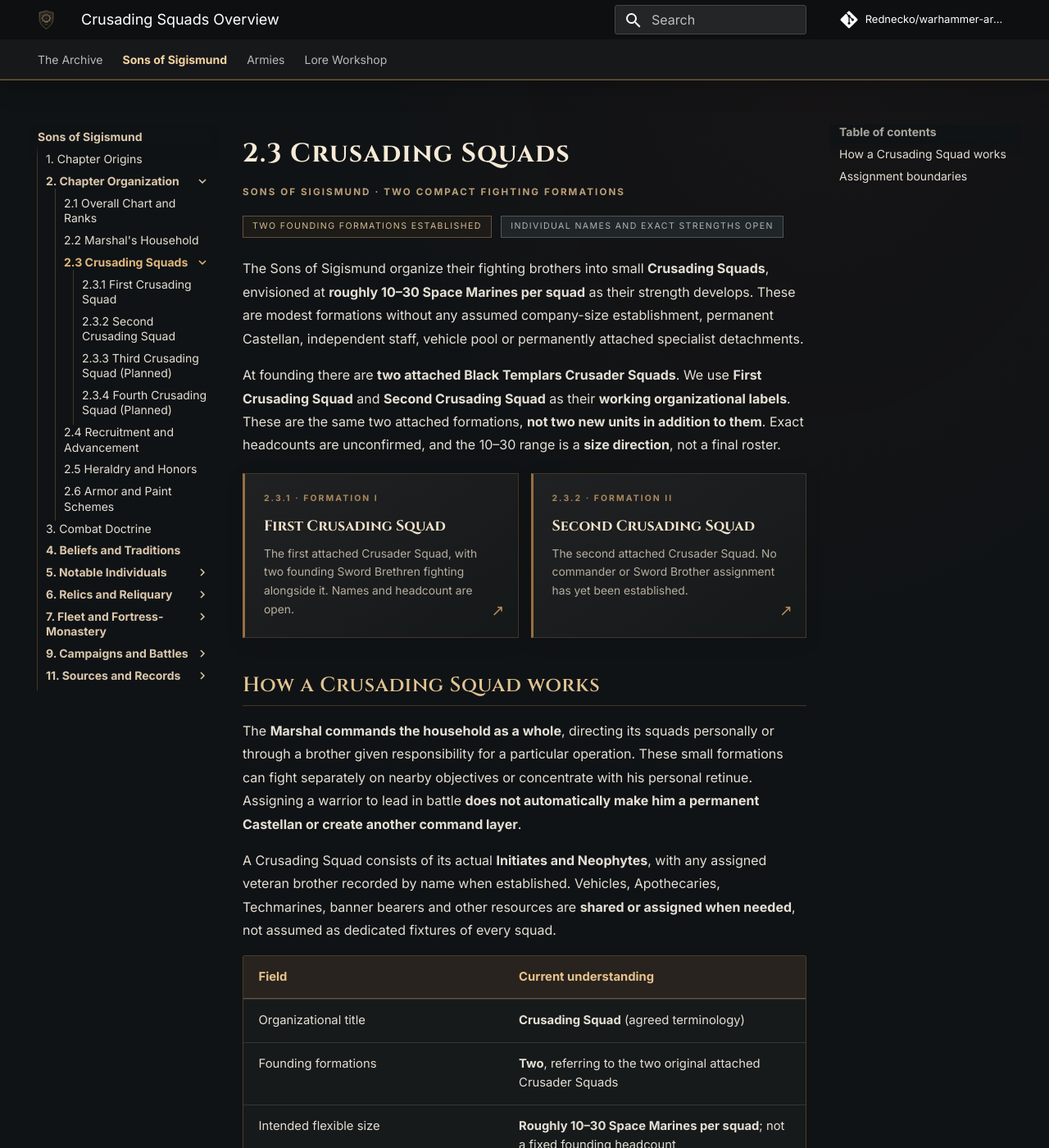
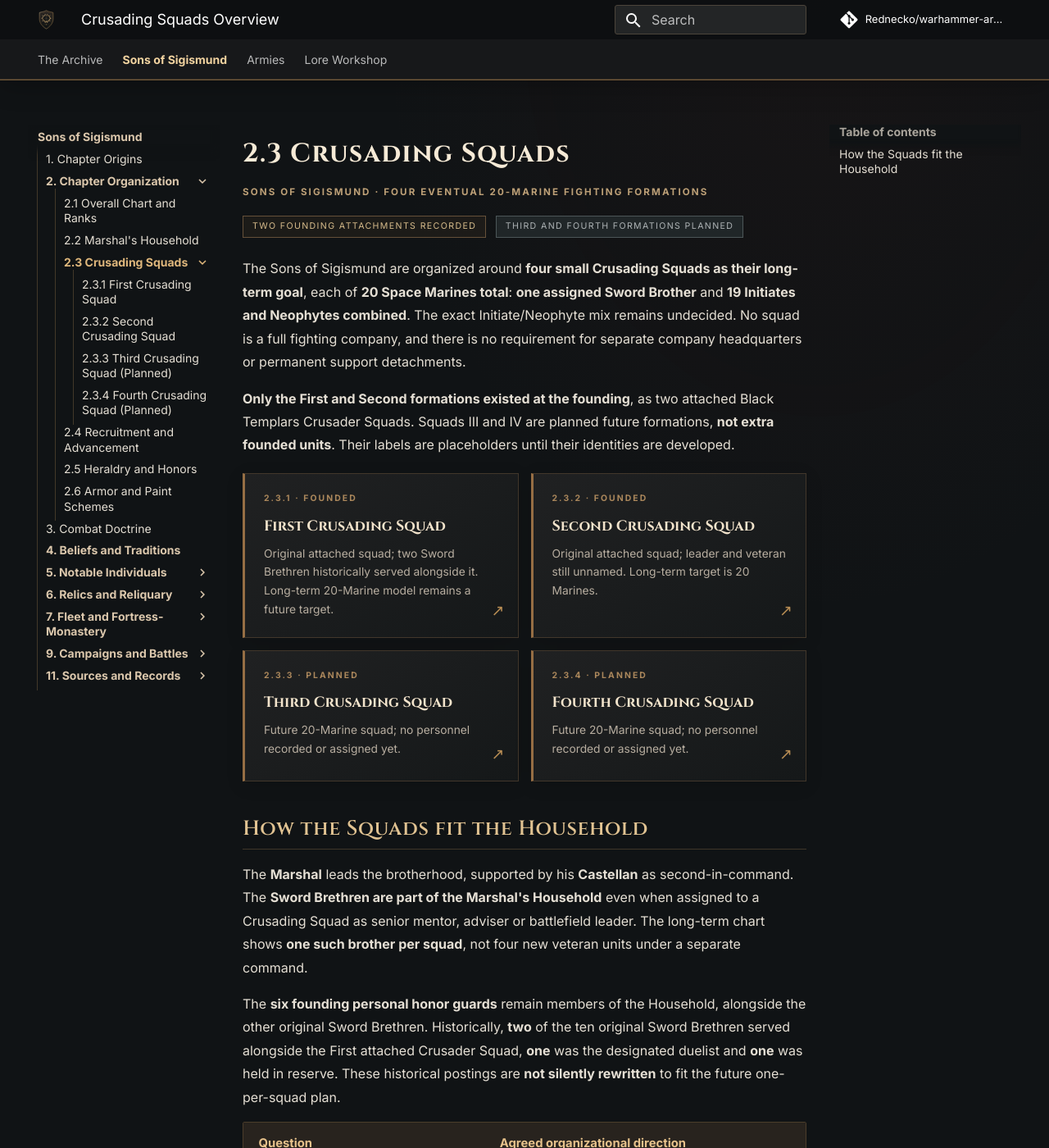
Before and after one commit to Rednecko/warhammer-archives, an MkDocs documentation site: the page built from docs/sons-of-sigismund/organization/crusading-squads/index.md, in a window 1280 px wide and 1400 px high. Shown: the whole window at 82% size. Built offline with MkDocs 1.6.1 and Material for MkDocs 9.7.7, drawn with Linux system fonts in a browser that asks for light colours; comment, search, counter and statistics services are not loaded; some of the changed text lies outside the part shown.

Commit message:
Align squad rosters and wiki with four-by-twenty long-term organization

```diff
--- a/docs/sons-of-sigismund/organization/crusading-squads/index.md
+++ b/docs/sons-of-sigismund/organization/crusading-squads/index.md
@@ -1,37 +1,37 @@
 # 2.3 Crusading Squads
 
-<div class="archive-page-label">Sons of Sigismund · Two compact fighting formations</div>
+<div class="archive-page-label">Sons of Sigismund · Four eventual 20-Marine fighting formations</div>
 
-<span class="archive-status">Two founding formations established</span> <span class="archive-status open">Individual names and exact strengths open</span>
+<span class="archive-status">Two founding attachments recorded</span> <span class="archive-status open">Third and Fourth formations planned</span>
 
-The Sons of Sigismund organize their fighting brothers into small **Crusading Squads**, envisioned at **roughly 10–30 Space Marines per squad** as their strength develops. These are modest formations without any assumed company-size establishment, permanent Castellan, independent staff, vehicle pool or permanently attached specialist detachments.
+The Sons of Sigismund are organized around **four small Crusading Squads as their long-term goal**, each of **20 Space Marines total**: **one assigned Sword Brother** and **19 Initiates and Neophytes combined**. The exact Initiate/Neophyte mix remains undecided. No squad is a full fighting company, and there is no requirement for separate company headquarters or permanent support detachments.
 
-At founding there are **two attached Black Templars Crusader Squads**. We use **First Crusading Squad** and **Second Crusading Squad** as their **working organizational labels**. These are the same two attached formations, **not two new units in addition to them**. Exact headcounts are unconfirmed, and the 10–30 range is a **size direction**, not a final roster.
+**Only the First and Second formations existed at the founding**, as two attached Black Templars Crusader Squads. Squads III and IV are planned future formations, **not extra founded units**. Their labels are placeholders until their identities are developed.
 
 <div class="archive-grid two">
-  <a class="archive-card" href="first/"><span class="card-index">2.3.1 · Formation I</span><span class="card-title">First Crusading Squad</span><span class="card-copy">The first attached Crusader Squad, with two founding Sword Brethren fighting alongside it. Names and headcount are open.</span><span class="card-arrow">↗</span></a>
-  <a class="archive-card" href="second/"><span class="card-index">2.3.2 · Formation II</span><span class="card-title">Second Crusading Squad</span><span class="card-copy">The second attached Crusader Squad. No commander or Sword Brother assignment has yet been established.</span><span class="card-arrow">↗</span></a>
+  <a class="archive-card" href="first/"><span class="card-index">2.3.1 · Founded</span><span class="card-title">First Crusading Squad</span><span class="card-copy">Original attached squad; two Sword Brethren historically served alongside it. Long-term 20-Marine model remains a future target.</span><span class="card-arrow">↗</span></a>
+  <a class="archive-card" href="second/"><span class="card-index">2.3.2 · Founded</span><span class="card-title">Second Crusading Squad</span><span class="card-copy">Original attached squad; leader and veteran still unnamed. Long-term target is 20 Marines.</span><span class="card-arrow">↗</span></a>
+  <a class="archive-card" href="third/"><span class="card-index">2.3.3 · Planned</span><span class="card-title">Third Crusading Squad</span><span class="card-copy">Future 20-Marine squad; no personnel recorded or assigned yet.</span><span class="card-arrow">↗</span></a>
+  <a class="archive-card" href="fourth/"><span class="card-index">2.3.4 · Planned</span><span class="card-title">Fourth Crusading Squad</span><span class="card-copy">Future 20-Marine squad; no personnel recorded or assigned yet.</span><span class="card-arrow">↗</span></a>
 </div>
 
-## How a Crusading Squad works
+## How the Squads fit the Household
 
-The **Marshal commands the household as a whole**, directing its squads personally or through a brother given responsibility for a particular operation. These small formations can fight separately on nearby objectives or concentrate with his personal retinue. Assigning a warrior to lead in battle **does not automatically make him a permanent Castellan or create another command layer**.
+The **Marshal** leads the brotherhood, supported by his **Castellan** as second-in-command. The **Sword Brethren are part of the Marshal's Household** even when assigned to a Crusading Squad as senior mentor, adviser or battlefield leader. The long-term chart shows **one such brother per squad**, not four new veteran units under a separate command.
 
-A Crusading Squad consists of its actual **Initiates and Neophytes**, with any assigned veteran brother recorded by name when established. Vehicles, Apothecaries, Techmarines, banner bearers and other resources are **shared or assigned when needed**, not assumed as dedicated fixtures of every squad.
+The **six founding personal honor guards** remain members of the Household, alongside the other original Sword Brethren. Historically, **two** of the ten original Sword Brethren served alongside the First attached Crusader Squad, **one** was the designated duelist and **one** was held in reserve. These historical postings are **not silently rewritten** to fit the future one-per-squad plan.
 
-| Field | Current understanding |
+| Question | Agreed organizational direction |
 |---|---|
-| Organizational title | **Crusading Squad** (agreed terminology) |
-| Founding formations | **Two**, referring to the two original attached Crusader Squads |
-| Intended flexible size | **Roughly 10–30 Space Marines per squad**; not a fixed founding headcount |
-| Permanent allegiance of original attached squads | **Not yet sworn** |
-| Permanent company commander, support staff and vehicles | **None automatically assigned** |
-| Specific squad names, current strengths and personal rosters | **Open** |
+| Field formations at founding | **Two** attached Crusader Squads, represented as Squads I and II |
+| Intended eventual formations | **Four Crusading Squads** |
+| Target strength per squad | **20 total Space Marines** |
+| Target composition | **1 Sword Brother + 19 Initiates/Neophytes** |
+| Total planned squad strength | **80 Space Marines across four squads** (Sword Brethren included in those 80) |
+| Sword Brother's permanent allegiance | **Marshal's Household**, including when on squad duty |
+| Squad titles, personal rosters, Initiate/Neophyte ratio | **Open** |
+| Dedicated squad Castellan, HQ, specialists or vehicles | **Not automatically assigned** |
 
-## Assignment boundaries
+The original attached squad members were **not yet permanently sworn** to the new order at its founding. Future transfers, oaths and tabletop additions will be recorded here rather than assumed.
 
-The Marshal's **six personal Sword Brethren guards** remain part of the **Marshal's Household**, not extra members automatically attached to the squads. Two other founding Sword Brethren serve alongside the **First Crusading Squad**. The designated household duelist and the remaining reserved veteran are **not automatically assigned** to the Second Crusading Squad.
-
-This preserves the ten founding Sword Brethren without double-counting them. Their **founding appointments** remain documented under [Chapter Origins](../../history/founding.md#the-cruiser-and-first-muster).
-
-[First Crusading Squad →](first.md) · [Second Crusading Squad →](second.md) · [Organization Chart →](../chain-of-command.md) · [Marshal's Household →](../marshals-household.md)
+[First →](first.md) · [Second →](second.md) · [Third (planned) →](third.md) · [Fourth (planned) →](fourth.md) · [Overall Organization →](../chain-of-command.md)
```
